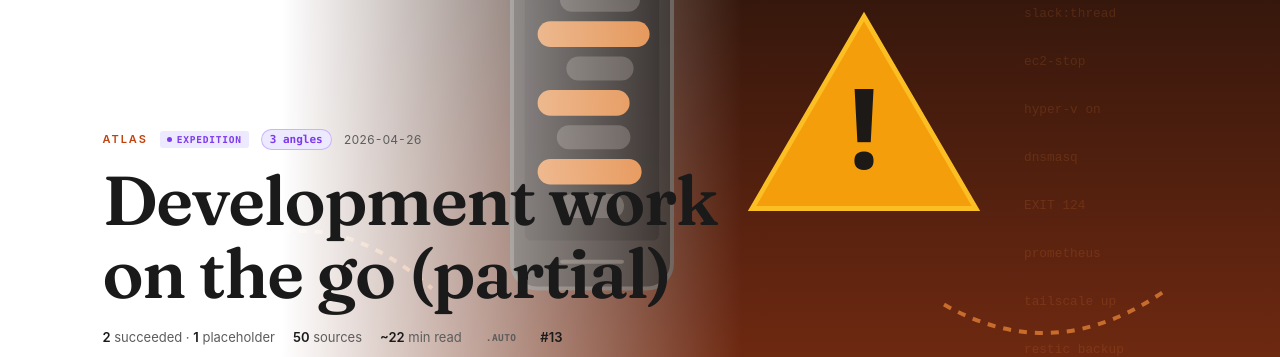
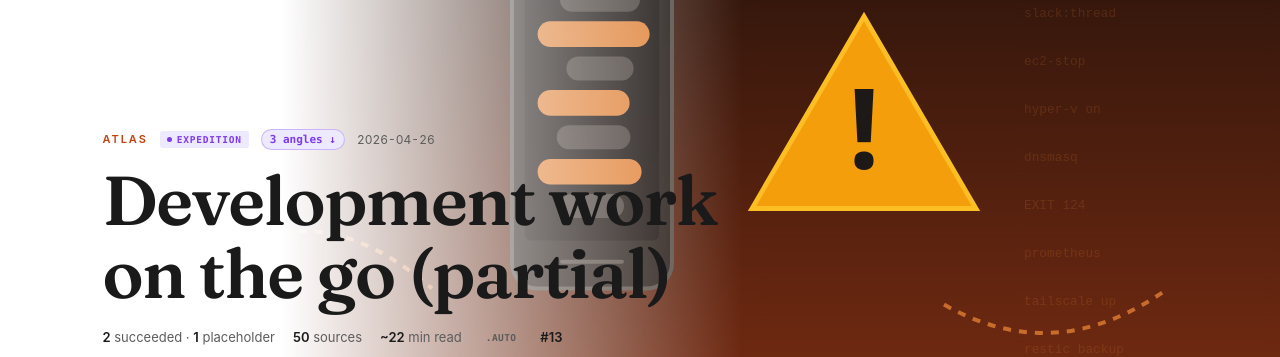
Before and after one commit to Laoujin/Compass, a Jekyll site: the page built from research/2026-04-26-development-work-on-the-go-partial/index.md, in a window 1280 px wide. Shown: the part 226-583 px from the top of the page. Built offline with Jekyll 4.4.1, drawn with Linux system fonts in a browser that asks for light colours.

Commit message:
mobile: link to sub-topics

```diff
--- a/_layouts/expedition.html
+++ b/_layouts/expedition.html
@@ -36,7 +36,7 @@
       <div class="research-kicker">
         <span class="kicker-site">{{ site.title }}</span>
         <span class="depth-badge depth-expedition">expedition</span>
-        <span class="angles-badge">{{ total }} {% if total == 1 %}angle{% else %}angles{% endif %}</span>
+        <a class="angles-badge" href="#sub-topics" title="Jump to sub-topics">{{ total }} {% if total == 1 %}angle{% else %}angles{% endif %} ↓</a>
         {% if page.date %}<time>{{ page.date | date: "%Y-%m-%d" }}</time>{% endif %}
       </div>
       {% if page.title %}<h1>{{ page.title }}</h1>{% endif %}
@@ -95,7 +95,7 @@
   </section>
 
   <!-- Children grid -->
-  <section class="expedition-children">
+  <section class="expedition-children" id="sub-topics">
     <div class="expedition-children-inner">
       <h2>Sub-topics</h2>
       {% include research-children.html %}
--- a/assets/research.css
+++ b/assets/research.css
@@ -831,7 +831,8 @@
   background: var(--pal-surface-tint);
 }
 
-/* Header chip showing N angles. */
+/* Header chip showing N angles — also the anchor link to the sub-topics
+   grid below (mobile users especially: this is a one-tap jump). */
 .angles-badge {
   display: inline-block;
   padding: 2px 8px;
@@ -840,7 +841,17 @@
   color: var(--d-expedition);
   background: var(--d-expedition-bg);
   border: 1px solid color-mix(in srgb, var(--d-expedition) 30%, transparent);
+  text-decoration: none;
+  transition: background .12s ease, transform .12s ease;
 }
+a.angles-badge:hover {
+  background: color-mix(in srgb, var(--d-expedition) 22%, transparent);
+  transform: translateY(1px);
+}
+
+/* Smooth scroll + anchor offset for the angles-badge → sub-topics jump. */
+html { scroll-behavior: smooth; }
+.expedition-children { scroll-margin-top: 16px; }
 
 /* Children grid section. */
 .expedition-children {
```
